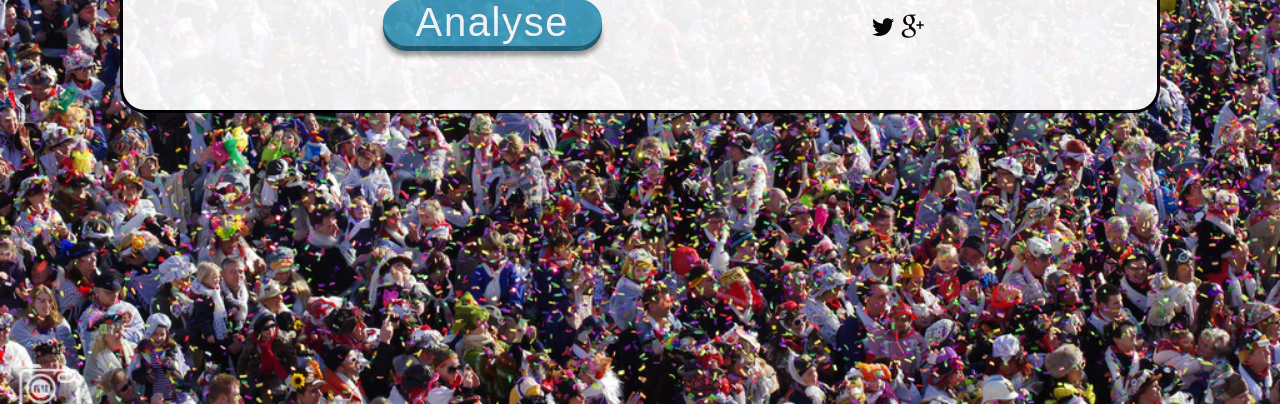
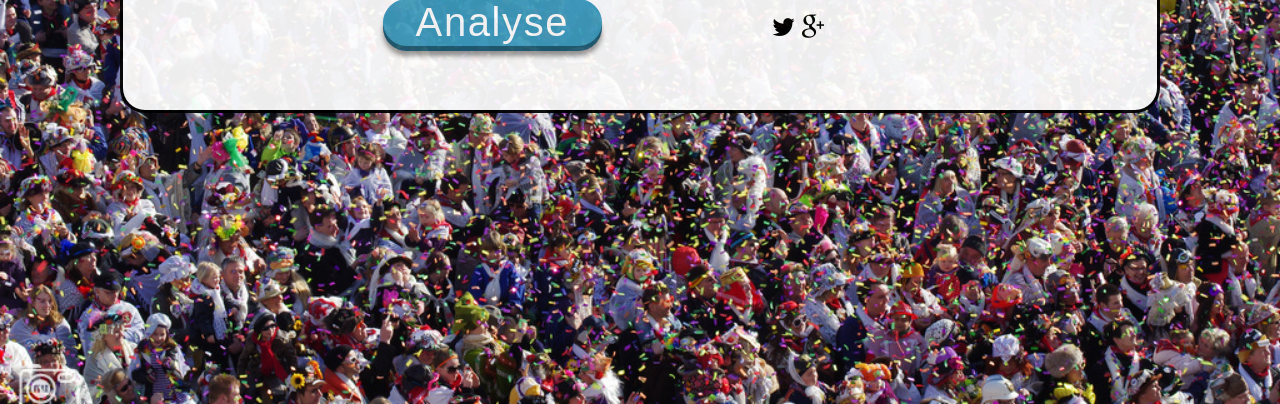
Before and after one commit to kewal07/askpopulo, a Django app: template polls/templates/polls/questionDetail.html in a window 1280 px wide. Shown: the part 396-800 px from the top of the page. Run offline with Django 3.2, Linux system fonts and the light colour scheme; the template is opened without the code that fills it, so the values that code supplies are empty; some libraries are stand-ins or nearby versions.

```diff
--- a/static/polls/css/questionDetail.css
+++ b/static/polls/css/questionDetail.css
@@ -56,7 +56,7 @@ ul.share-buttons{
   list-style: none;
   padding: 0;
   font-size: 1.6rem;
-  margin-left:40%;
+  margin-left:25%;
 }
 
 /* .shareButtonsDiv{
```
